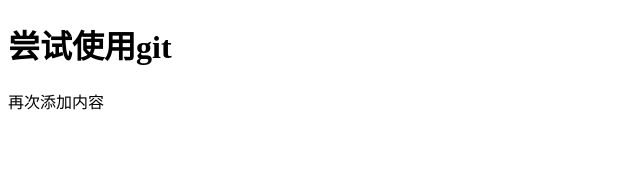
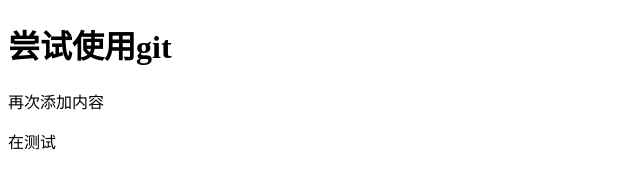
Before and after one commit to 2826892928/testhtml, a plain HTML site: page index.html in a window 1280 px wide. Shown: the full height of the page, 0-640 px from the left. Drawn offline with Linux system fonts and the light colour scheme.

Commit message:
再次测试提交

```diff
--- a/index.html
+++ b/index.html
@@ -11,5 +11,6 @@
   <body>
     <h1>尝试使用git</h1>
     <p>再次添加内容</p>
+    <p>在测试</p>
   </body>
 </html>
```
